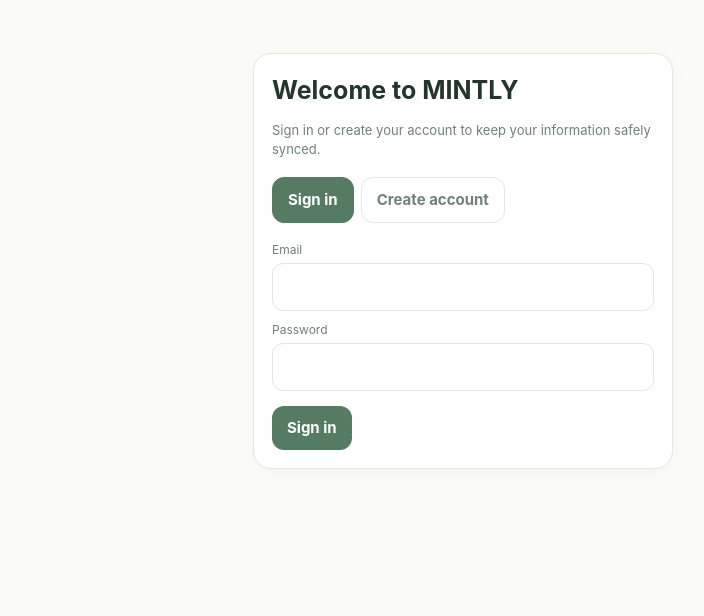
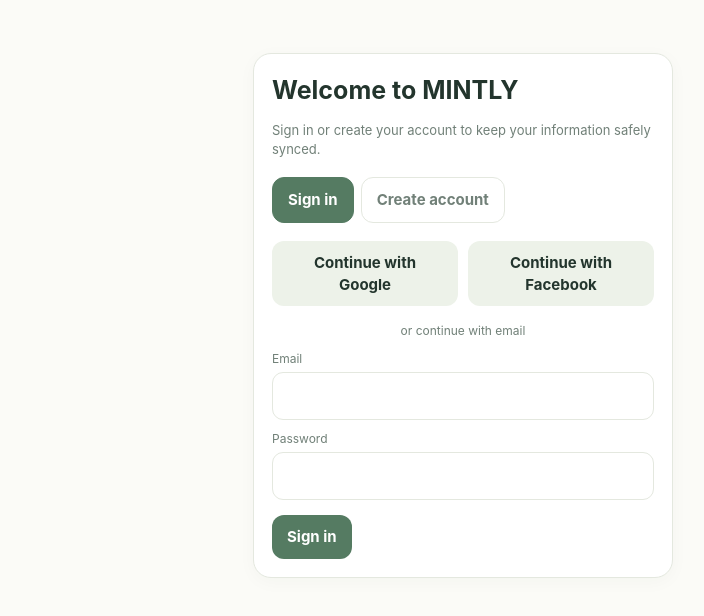
Before and after one commit to hazelnyle/MINTLY-App, a plain HTML site: page index.html in a window 1280 px wide. Shown: the part 80-696 px from the top of the page, without its empty margins (177-881 px from the left). Drawn offline with Linux system fonts and the light colour scheme; a script that the page names is missing.

Commit message:
Restore Google and Facebook sign-in buttons

```diff
--- a/index.html
+++ b/index.html
@@ -31,6 +31,11 @@ form .actions{margin-top:15px}.notice{padding:10px 12px;border-radius:12px;backg
   <section id="auth" class="panel auth">
     <h1>Welcome to MINTLY</h1><p class="sub">Sign in or create your account to keep your information safely synced.</p>
     <div class="tabs"><button class="active" id="loginMode">Sign in</button><button id="signupMode">Create account</button></div>
+    <div class="actions" style="display:grid;grid-template-columns:1fr 1fr;gap:10px;margin-bottom:16px">
+      <button type="button" class="secondary" id="googleLogin">Continue with Google</button>
+      <button type="button" class="secondary" id="facebookLogin">Continue with Facebook</button>
+    </div>
+    <div class="small" style="text-align:center;margin:10px 0">or continue with email</div>
     <form id="authForm"><label>Email</label><input id="email" type="email" required autocomplete="email"><label>Password</label><input id="password" type="password" minlength="8" required autocomplete="current-password"><div class="actions"><button id="authSubmit">Sign in</button></div></form>
     <div id="authMsg" class="small"></div>
   </section>
@@ -57,5 +62,5 @@ form .actions{margin-top:15px}.notice{padding:10px 12px;border-radius:12px;backg
   </main>
   <div id="toast" class="small" role="status"></div>
 </div>
-<script type="module" src="app.js?v=invitation-acceptance-2"></script>
+<script type="module" src="app.js?v=social-signin-restored-1"></script>
 </body></html>
```
